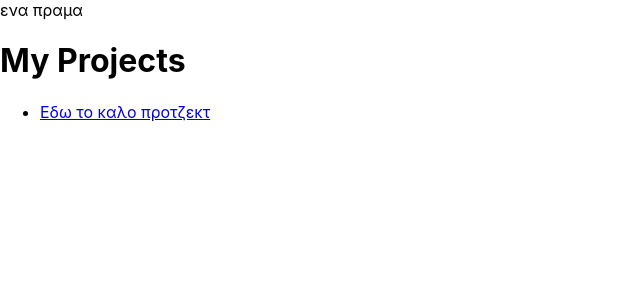
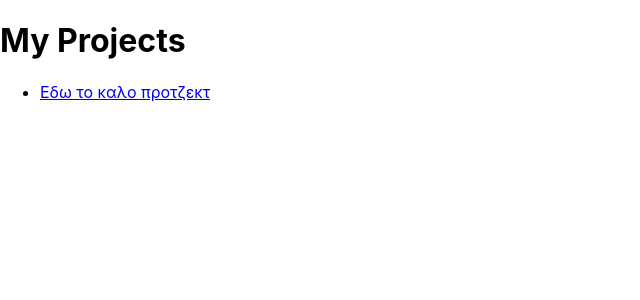
Before and after one commit to smar152/projects, a React (Create React App) app: page / in a window 1280 px wide. Shown: the top 300 px of the page, without its empty margins (0-640 px from the left). Built offline with nearby package versions, Linux system fonts and the light colour scheme.

Commit message:
removing ena pragma

```diff
--- a/src/App.js
+++ b/src/App.js
@@ -6,8 +6,6 @@ import { BrowserRouter as Router, Route, Switch } from "react-router-dom";
 
 function App() {
   return (
-    <div>
-      ενα πραμα
     <Router basename="projects">
       <Switch>
         <Route exact path="/">
@@ -18,7 +16,6 @@ function App() {
         </Route>
       </Switch>
     </Router>
-    </div>
   );
 }
 
```
Lines whose indentation alone changed are shown as unchanged.
